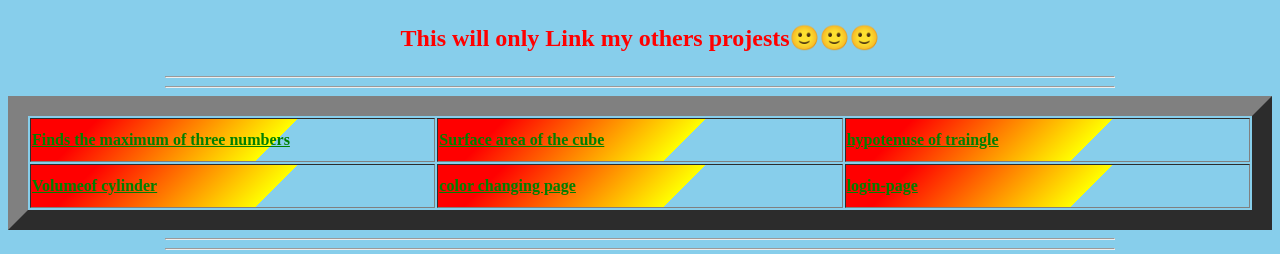
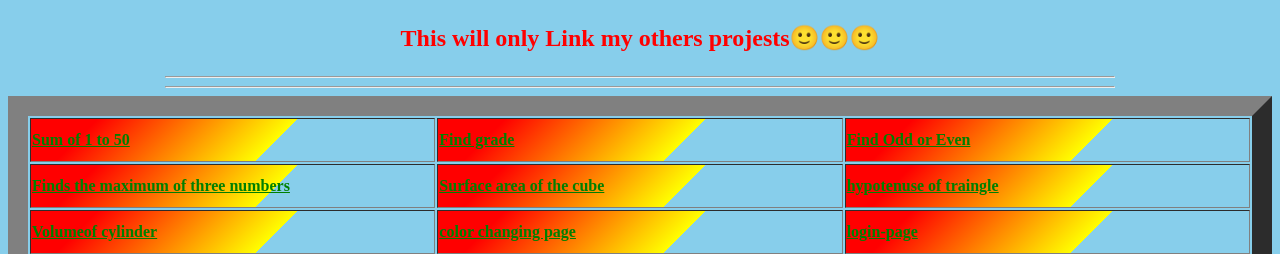
Before and after one commit to samirgaire10/My-Project-Portfolio, a plain HTML site: page index.html in a window 1280 px wide. Shown: the top 254 px of the page. Drawn offline with Linux system fonts and the light colour scheme.

Commit message:
add three more things

```diff
--- a/index.html
+++ b/index.html
@@ -28,9 +28,14 @@
 
 	<hr>
 	<hr>
+		<tr>
+		    	<td> <a href="https://github.com/samirgaire10/sum-of-1-to-50"  target="_blank">Sum of 1 to 50 <a>  </td>
+			<td> <a href="https://github.com/samirgaire10/Find-grade"  target="_blank">Find grade <a>  </td>
+			<td> <a href="https://github.com/samirgaire10/even-or-odd"  target="_blank">Find Odd or Even<a>  </td>
+		</tr>
 
 		<tr>
-		    <td> <a href="https://github.com/samirgaire10/finds-the-maximum-of-three-numbers"  target="_blank">Finds the maximum of three numbers<a>  </td>
+		        <td> <a href="https://github.com/samirgaire10/finds-the-maximum-of-three-numbers"  target="_blank">Finds the maximum of three numbers<a>  </td>
 			<td> <a href="https://github.com/samirgaire10/surface-area-of-the-cube"  target="_blank">Surface area of the cube<a>  </td>
 			<td> <a href="https://github.com/samirgaire10/hypotenuse-of-traingle"  target="_blank">hypotenuse of traingle<a>  </td>
 		</tr>
@@ -39,7 +44,7 @@
 		<tr>
 			<td> <a href="https://github.com/samirgaire10/Volume-of-cylinder"  target="_blank">Volumeof cylinder<a>  </td>
 			<td> <a href="https://github.com/samirgaire10/color_changing_page " target="_blank">color changing page<a>  </td>
-			<td> <a href="https://github.com/samirgaire10/login-page" target="_blank">login-page    <a>  </td>
+			<td> <a href="https://github.com/samirgaire10/login-page" target="_blank">login-page <a>  </td>
 		</tr>
 
 
```
